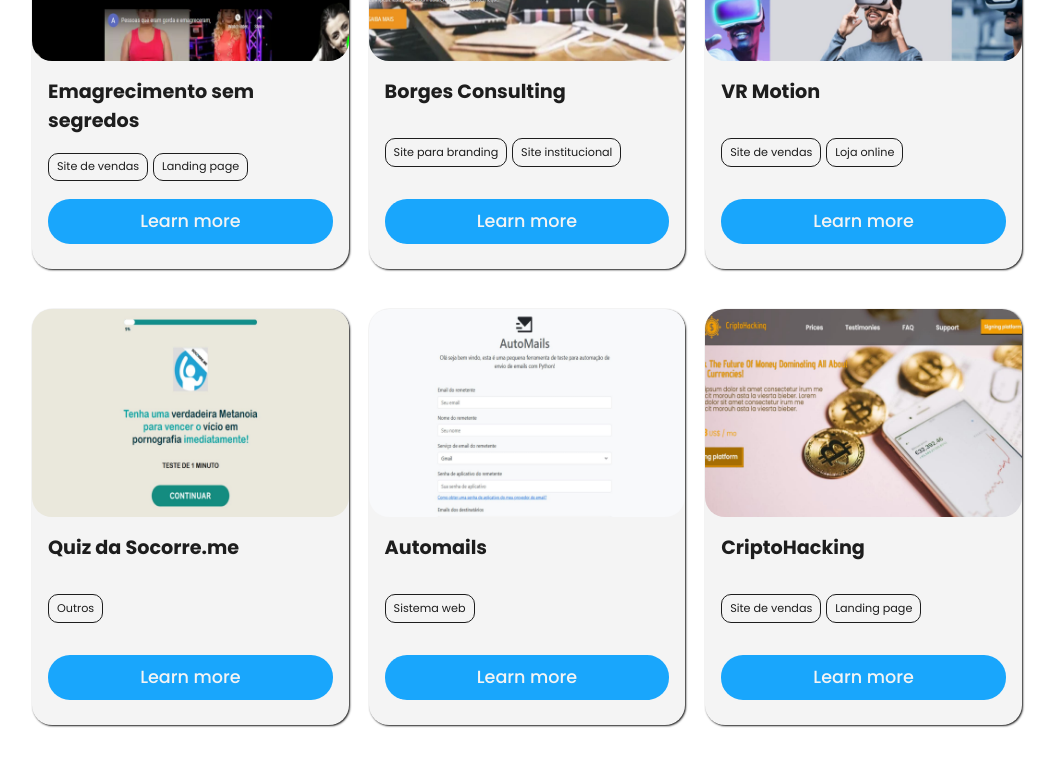
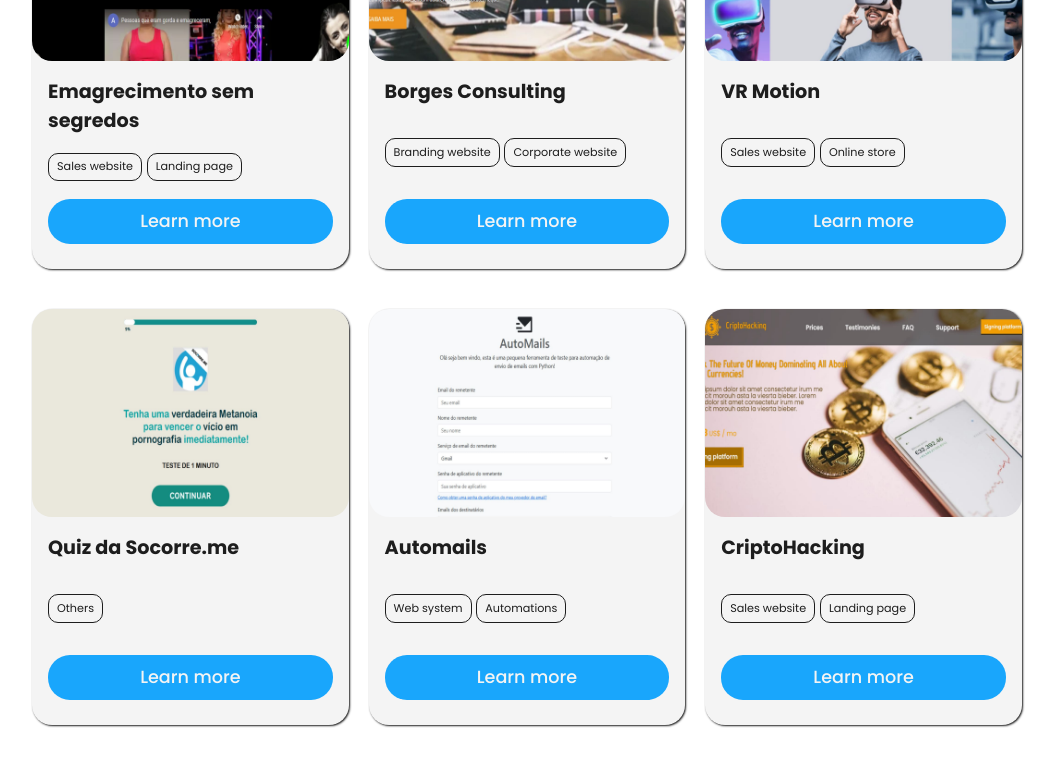
Before and after one commit to Manasses-Ndombele/portfolio-freelancer-v3, a Next.js app in the folder web/: page /projects in a window 1280 px wide. Shown: the part 560-1324 px from the top of the page, without its empty margins (113-1168 px from the left). Built offline with nearby package versions, Linux system fonts and the light colour scheme.

Commit message:
added translations to dynamic texts

```diff
--- a/web/src/components/ModalProject/index.tsx
+++ b/web/src/components/ModalProject/index.tsx
@@ -44,7 +44,7 @@ export default function ModalProject() {
         }}
       >
         <h3>{project.projectTitle}</h3>
-        <p>{project.projectDescription}</p>
+        <p>{t(project.projectDescription)}</p>
         <div id="modal-actions">
           <Link href={project.projectGithub} target="_blank" rel="external">
             <button type="button">
--- a/web/src/components/ProjectCard/index.tsx
+++ b/web/src/components/ProjectCard/index.tsx
@@ -17,6 +17,7 @@ export default function ProjectCard({
   projectGithub = "",
   projectLink = "",
   projectId = 0,
+  imgAlt
 }: ProjectCardType) {
   const { openProject } = useProject();
   const router = useRouter();
@@ -30,10 +31,10 @@ export default function ProjectCard({
   return (
     <div className={`project-card ${styleClass}`}>
       <div className="project-img">
-        <Image src={imgSrc} alt="Projeto de portfólio" />
+        <Image src={imgSrc} alt={t(imgAlt)} />
       </div>
       <div className="project-description">
-        <h4>{projectName}</h4>
+        <h4>{t(projectName)}</h4>
         <p
           className={`tags ${tags.categoriesKeys
             .toString()
@@ -41,7 +42,7 @@ export default function ProjectCard({
         >
           {tags.categoriesValues.map((value, index) => (
             <span key={index} className="tag">
-              {value}
+              {t(value)}
             </span>
           ))}
         </p>
--- a/web/src/components/ProjectsContainer/index.tsx
+++ b/web/src/components/ProjectsContainer/index.tsx
@@ -55,6 +55,7 @@ export default function ProjectsContainer() {
           projectGithub={project.github}
           projectLink={project.link}
           tags={project.categories}
+          imgAlt={project.imgAlt}
         />
       ))}
     </div>
--- a/web/src/components/ProjectsExamples/index.tsx
+++ b/web/src/components/ProjectsExamples/index.tsx
@@ -52,6 +52,7 @@ export default function ProjectsExamples() {
             tags={data[0].categories}
             styleClass="card-a"
             projectId={1}
+            imgAlt={data[0].imgAlt}
           />
         </SwiperSlide>
         <SwiperSlide>
@@ -61,6 +62,7 @@ export default function ProjectsExamples() {
             tags={data[1].categories}
             styleClass="card-a"
             projectId={2}
+            imgAlt={data[1].imgAlt}
           />
         </SwiperSlide>
         <SwiperSlide>
@@ -70,6 +72,7 @@ export default function ProjectsExamples() {
             tags={data[2].categories}
             styleClass="card-a"
             projectId={3}
+            imgAlt={data[2].imgAlt}
           />
         </SwiperSlide>
       </Swiper>
--- a/web/src/data/projects.ts
+++ b/web/src/data/projects.ts
@@ -14,62 +14,61 @@ export const data: Project[] = [
     name: "Emagrecimento sem segredos",
     categories: {
       categoriesKeys: ["sales", "landingPage"],
-      categoriesValues: ["Site de vendas", "Landing page"],
+      categoriesValues: ["projectCard1.category1", "projectCard1.category2"],
     },
-    description:
-      "Esta é uma landing page para um infoproduto no nicho de emagrecimento denominado `Emagrecimento Sem Segredos`, foi criado para demonstrar minhas habilidades em desenvolvimento frontend e webdesign.",
+    description: "projectCard1.description",
     technologies: ["ReactJS", "Bootstrap 5", "Sass", "JavaScript"],
     img: project1,
     github: "https://github.com/Manasses-Ndombele/ESS-Landing-Page",
     link: "http://emagrecimento-sem-segredos.vercel.app",
+    imgAlt: "projectCard1.imgAlt",
   },
   {
     name: "Borges Consulting",
     categories: {
       categoriesKeys: ["branding", "institutional"],
-      categoriesValues: ["Site para branding", "Site institucional"],
+      categoriesValues: ["projectCard2.category1", "projectCard2.category2"],
     },
-    description:
-      "Este é um site institucional de exemplo, no caso para uma empresa fictícia que presta serviços de consultoria, isto é apenas uma demonstração das minhas habilidades em desenvolvimento frontend e webdesign.",
+    description: "projectCard2.description",
     technologies: ["ReactJS", "Bootstrap 5", "Sass", "JavaScript"],
     img: project2,
     github: "https://github.com/Manasses-Ndombele/Borges-Consulting",
     link: "https://borges-consulting.vercel.app/",
+    imgAlt: "projectCard2.imgAlt",
   },
   {
     name: "VR Motion",
     categories: {
       categoriesKeys: ["sales", "ecommerce"],
-      categoriesValues: ["Site de vendas", "Loja online"],
+      categoriesValues: ["projectCard3.category1", "projectCard3.category2"],
     },
-    description:
-      "Esta é uma loja online ainda em andamento, ela está focada no nicho de óculos vr, e por enquanto é apenas uma demonstração das minhas habilidades em desenvolvimento frontend e webdesign mas brevemente estará 100% concluída e funcional.",
+    description: "projectCard3.description",
     technologies: ["ReactJS", "Bootstrap 5", "Sass", "JavaScript"],
     img: project3,
     github: "https://github.com/Manasses-Ndombele/VR-Motion",
     link: "https://vr-motion.vercel.app/",
+    imgAlt: "projectCard3.imgAlt",
   },
   {
     name: "Quiz da Socorre.me",
     categories: {
       categoriesKeys: ["others"],
-      categoriesValues: ["Outros"],
+      categoriesValues: ["projectCard4.category1"],
     },
-    description:
-      "Este é um quiz para teste de vício em compulsão baseado em dados da OMS criado para ser adicionada a plataforma Socorre.me de Daniel Santos.",
+    description: "projectCard4.description",
     technologies: ["HTML", "Sass", "JavaScript", "Bootstrap 5", "PHP"],
     img: project4,
     github: "https://github.com/Manasses-Ndombele/TVC-Quiz",
     link: "https://socorre.me/quiz/pages",
+    imgAlt: "projectCard4.imgAlt",
   },
   {
     name: "Automails",
     categories: {
-      categoriesKeys: ["webSystems"],
-      categoriesValues: ["Sistema web"],
+      categoriesKeys: ["webSystems", "automations"],
+      categoriesValues: ["projectCard5.category1", "projectCard5.category2"],
     },
-    description:
-      "Este é um mini sistema de envio de emails em massa usando SMTP para enviar emails de forma gratuita e rápida através de uma senha de aplicativo para que o site tenha acesso a uma conta de email de remetente.",
+    description: "projectCard5.description",
     technologies: [
       "Python",
       "Flask",
@@ -81,15 +80,15 @@ export const data: Project[] = [
     img: project5,
     github: "https://github.com/Manasses-Ndombele/AutoMails",
     link: "https://automails.vercel.app/",
+    imgAlt: "projectCard5.imgAlt",
   },
   {
     name: "CriptoHacking",
     categories: {
       categoriesKeys: ["sales", "landingPage"],
-      categoriesValues: ["Site de vendas", "Landing page"],
+      categoriesValues: ["projectCard6.category1", "projectCard6.category2"],
     },
-    description:
-      "Esta é uma landing page de exemplo para simular a venda do acesso a uma plataforma de cursos no nicho de criptomoedas denominada `CriptoHacking`.",
+    description: "projectCard6.description",
     technologies: [
       "HTML",
       "CSS",
@@ -102,15 +101,15 @@ export const data: Project[] = [
     img: project6,
     github: "https://github.com/Manasses-Ndombele/Criptohacking",
     link: "https://criptohacking-sg0s.onrender.com",
+    imgAlt: "projectCard6.imgAlt",
   },
   {
     name: "Borges Company",
     categories: {
       categoriesKeys: ["branding", "institutional"],
-      categoriesValues: ["Site para branding", "Site institucional"],
+      categoriesValues: ["projectCard7.category1", "projectCard7.category2"],
     },
-    description:
-      "Este é um site institucional criado para uma fictícia empresa prestadora de serviçõs de marketing digital e software house, é apenas para demonstrar meus conhecimentos na base da web (HTML, CSS, JS).",
+    description: "projectCard7.description",
     technologies: [
       "HTML",
       "Sass",
@@ -122,31 +121,32 @@ export const data: Project[] = [
     img: project7,
     github: "https://github.com/Manasses-Ndombele/Borges-Company/",
     link: "https://borges-company-1c97.onrender.com",
+    imgAlt: "projectCard7.imgAlt",
   },
   {
     name: "FoodBoard",
     categories: {
       categoriesKeys: ["automations", "others"],
-      categoriesValues: ["Automações", "Outros"],
+      categoriesValues: ["projectCard8.category1", "projectCard8.category2"],
     },
-    description:
-      "Este projeto é um programa desktop multiplataforma com objetivo de gerar receitas nutritivas para o usuário com base nos nutrientes e a quantidade em gramas selecionadas pelo usuário, as receitas são geradas através da SponnacularAPI.",
+    description: "projectCard8.description",
     technologies: ["Python", "Flutter (Flet)"],
     img: project8,
     github: "http://github.com/Manasses-Ndombele/FoodBoard/",
     link: "https://drive.google.com/file/d/1K28sSLdKTub67kWjkp6SMaAu6H63yyGn/view?usp=drive_link",
+    imgAlt: "projectCard8.imgAlt",
   },
   {
     name: "YourNextFilms",
     categories: {
       categoriesKeys: ["automations", "others"],
-      categoriesValues: ["Automações", "Outros"],
+      categoriesValues: ["projectCard9.category1", "projectCard9.category2"],
     },
-    description:
-      "Este é um programa desktop multiplataforma criado com o objetivo de gerar recomendações de filmes baseado em dados recolhidos sobre os gêneros de filmes de interesse do usuário, essas mesmas recomendações são enviadas para o whatsapp do usuário através de um Bot.",
+    description: "projectCard9.description",
     technologies: ["Python", "Flutter (Flet)"],
     img: project9,
     github: "https://github.com/Manasses-Ndombele/YourNextFilms/",
     link: "https://drive.google.com/file/d/1KAjvzSWeMHIXWW0rPnj4njdspxKMG47d/view?usp=drive_link",
+    imgAlt: "projectCard9.imgAlt",
   },
 ];
--- a/web/src/locales/en/translation.json
+++ b/web/src/locales/en/translation.json
@@ -26,6 +26,59 @@
   "skill-category.title": "Other technologies",
   "projects-container.title": "My projects",
   "projects-container.description": "Here are some real-world projects that showcase my skills. After all, seeing is believing.",
+  "projectCard1": {
+    "category1": "Sales website",
+    "category2": "Landing page",
+    "description": "This is a landing page for a weight loss info product called `Emagrecimento Sem Segredos`. It was created to showcase my frontend development and web design skills.",
+    "imgAlt": "Example of a high-converting landing page"
+  },
+  "projectCard2": {
+    "category1": "Branding website",
+    "category2": "Corporate website",
+    "description": "This is a sample corporate website for a fictional consulting company. It serves as a demonstration of my frontend development and web design capabilities.",
+    "imgAlt": "Example of a corporate branding website for a consulting firm"
+  },
+  "projectCard3": {
+    "category1": "Sales website",
+    "category2": "Online store",
+    "description": "This is an online store currently under development. It focuses on the VR glasses niche and, for now, serves only as a demonstration of my frontend and web design skills — but it will soon be fully functional.",
+    "imgAlt": "Example of a modern online store for VR glasses"
+  },
+  "projectCard4": {
+    "category1": "Others",
+    "description": "This is an addiction quiz focused on compulsive behavior, based on data from the WHO. It was created for the Socorre.me platform by Daniel Santos.",
+    "imgAlt": "Compulsive behavior addiction quiz for the Socorre.me platform"
+  },
+  "projectCard5": {
+    "category1": "Web system",
+    "category2": "Automations",
+    "description": "This is a mini system for mass email sending using SMTP. It allows fast and free email delivery by using an app password to grant the site access to a sender email account.",
+    "imgAlt": "Web automation system for email delivery"
+  },
+  "projectCard6": {
+    "category1": "Sales website",
+    "category2": "Landing page",
+    "description": "This is a sample landing page created to simulate the sale of access to a course platform in the cryptocurrency niche, called `CriptoHacking`.",
+    "imgAlt": "Example of a high-converting landing page"
+  },
+  "projectCard7": {
+    "category1": "Branding website",
+    "category2": "Corporate website",
+    "description": "This is a corporate website for a fictional company offering digital marketing and software house services. It's designed to demonstrate my understanding of core web technologies (HTML, CSS, JS).",
+    "imgAlt": "Example of a corporate branding website for a marketing company"
+  },
+  "projectCard8": {
+    "category1": "Automations",
+    "category2": "Others",
+    "description": "This project is a cross-platform desktop app designed to generate nutritious recipes based on the nutrients and gram quantities selected by the user. The recipes are generated using the SponnacularAPI.",
+    "imgAlt": "Automation and desktop app for diet planning"
+  },
+  "projectCard9": {
+    "category1": "Automations",
+    "category2": "Others",
+    "description": "This is a cross-platform desktop application built to recommend movies based on genres the user is interested in. The recommendations are sent to the user via WhatsApp using a Bot.",
+    "imgAlt": "Automation and desktop app for movie recommendations via WhatsApp"
+  },
   "project-card.btn-action": "Learn more",
   "projects-container.btn-action": "See all projects",
   "about-container.img-alt": "Manassés Ndombele freelance developer",
--- a/web/src/types/ProjectCard.ts
+++ b/web/src/types/ProjectCard.ts
@@ -11,4 +11,5 @@ export interface ProjectCardType {
   projectGithub?: string;
   projectLink?: string;
   projectId?: number;
+  imgAlt: string;
 }
```
Also changed, not shown: web/src/locales/pt/translation.json (+53 -0 lines), web/src/types/Project.ts (+2 -11 lines).
